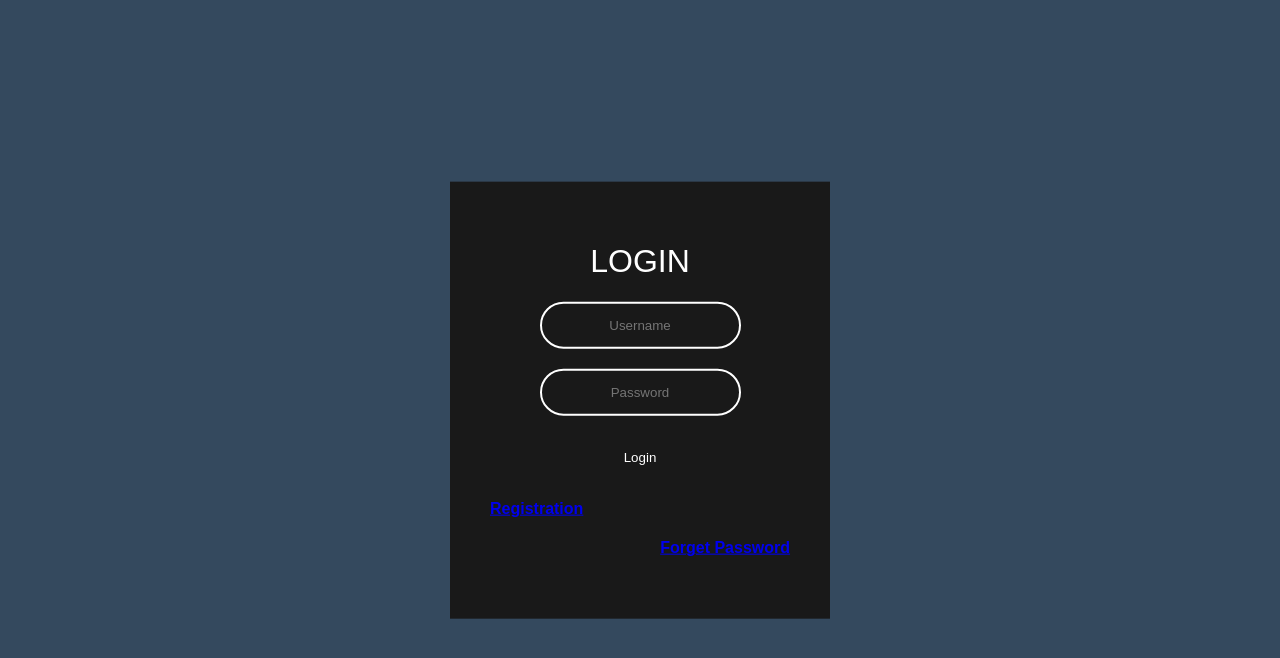
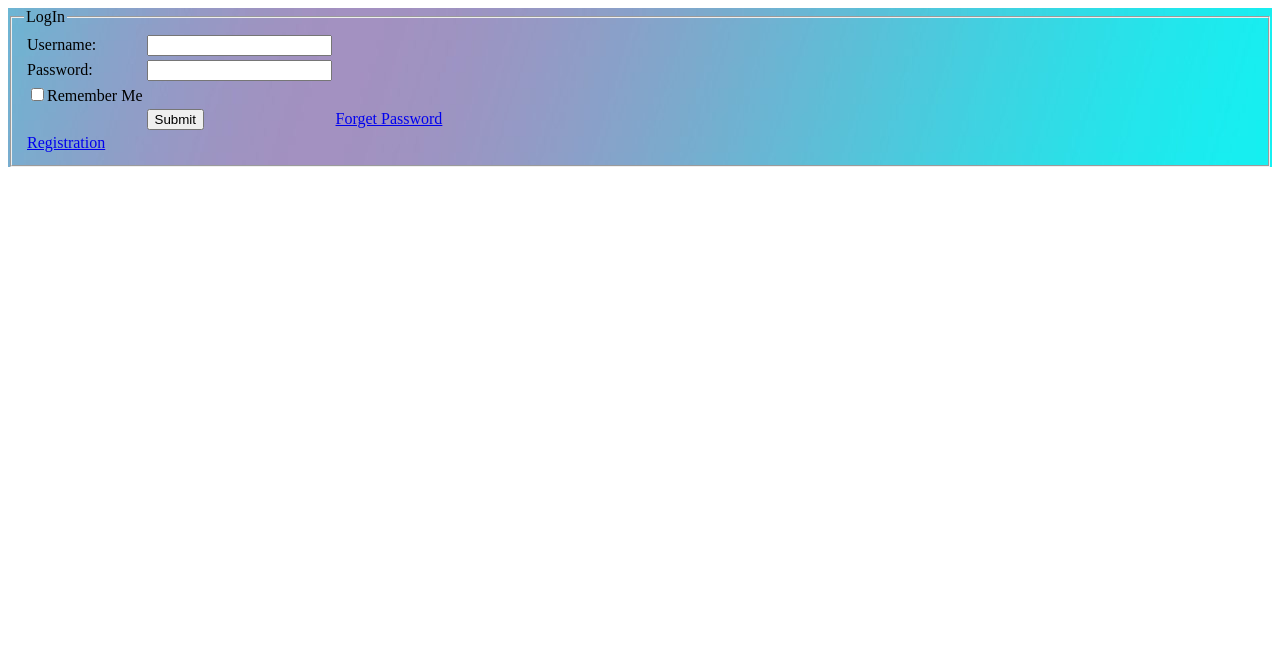
Before and after one commit to smtusher007/Agriculture-Domain, a PHP site: page /View/Login.php in a window 1280 px wide. Shown: the top 658 px of the page. Run offline with PHP 8.4, Linux system fonts and the light colour scheme.

Commit message:
changes added

```diff
--- a/Employee/View/Login.php
+++ b/Employee/View/Login.php
@@ -1,19 +1,34 @@
 <html>
 <head>
 	<title>Login</title>
-	<link rel="stylesheet" type="text/css" href="../Model/LoginStyle.css">
 </head>
 <body>
-
-	<form class="box" method="post" action="../Controller/LoginCheck.php">
-
-		<h1>Login</h1>
-		<input type="text" name="username" placeholder="Username">
-		<input type="password" name="password" placeholder="Password">
-		<input type="submit" name="submit" value="Login">
-		<h4 align="left"><a href="Registration.php">Registration</a></h4>
-		<h4 align="right"><a href="../Controller/ForgetPassword.php">Forget Password</a></h4>
-
+	<div style="background-image: url('../Asset/img1.jpg');">
+	<form method="post" action="Home.php">
+		<fieldset>
+			<legend>LogIn</legend>
+			<table>
+				<tr>
+					<td>Username:</td>
+					<td><input type="text" name="username" value=""></td>
+				</tr>
+				<tr>
+					<td>Password:</td>
+					<td><input type="password" name="password" value=""></td>
+				</tr>
+				<tr>
+					<td><input type="checkbox" name="remember" value="">Remember Me</td>
+				</tr>
+				<tr>
+					<td></td>
+					<td><input type="submit" name="submit" value="Submit"></td>
+					<td><a href ="ForgetPassword.php">Forget Password</a></td>
+				</tr>
+				<tr>
+					<td><a href ="Registration.php">Registration</a></td>
+				</tr>
+			</table>
+		</fieldset>
 	</form>
 </body>
 </html>
```
